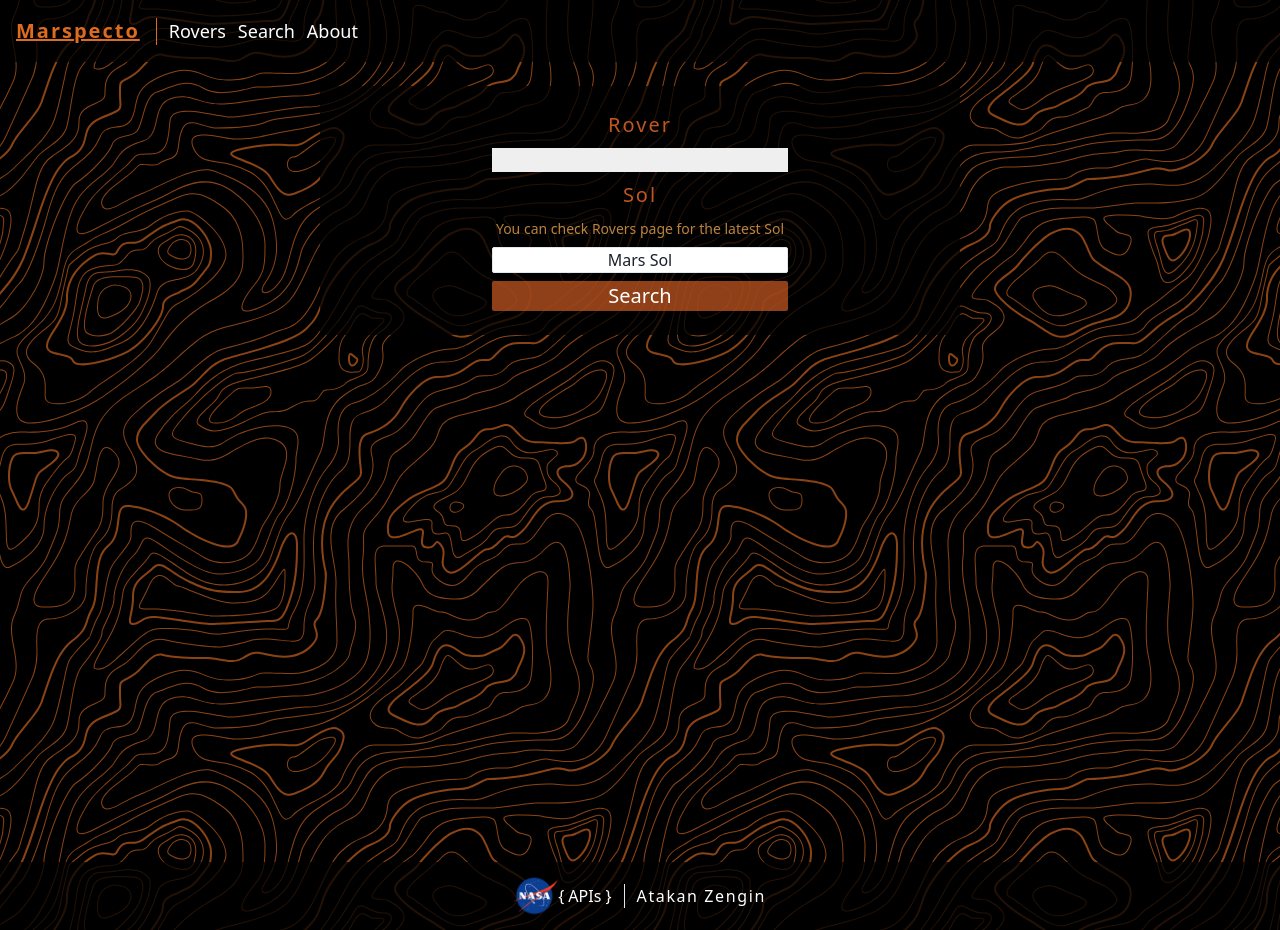
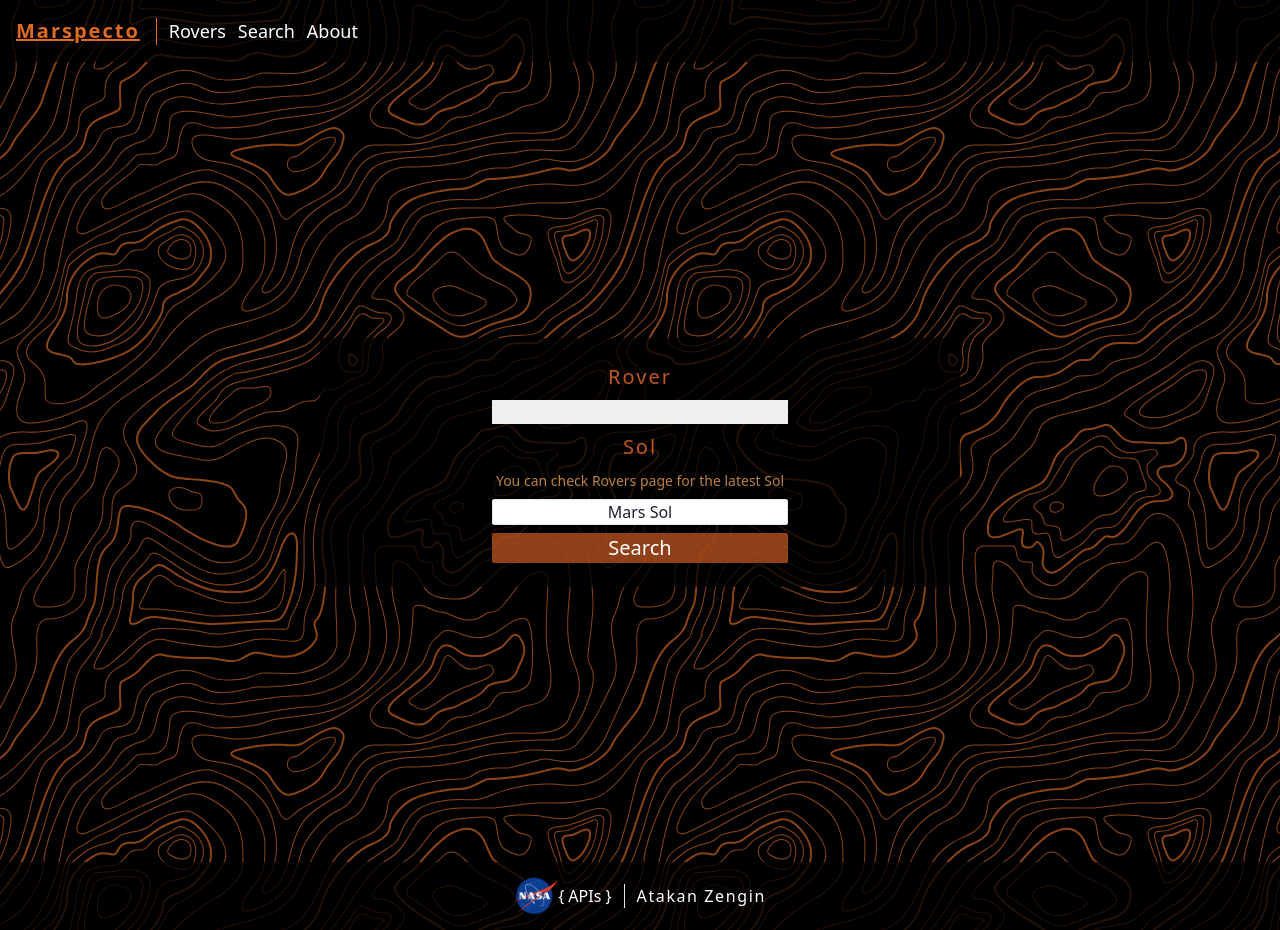
Before and after one commit to atakanzen/Marspecto, a Nuxt app: page /Search in a window 1280 px wide. Built offline with nearby package versions, Linux system fonts and the light colour scheme.

Commit message:
Fixed search form

```diff
--- a/components/SearchForm.vue
+++ b/components/SearchForm.vue
@@ -1,7 +1,7 @@
 <template>
   <div>
     <div v-if="this.photos.length === 0">
-      <div class="flex flex-col w-screen items-center h-screen">
+      <div class="flex flex-col w-screen items-center justify-center h-screen">
         <form v-on:submit.prevent="getPhotos" class="search-form lg:w-1/2 w-screen space-y-2">
           <label for="rover" class="form-label">Rover</label>
           <select
```
